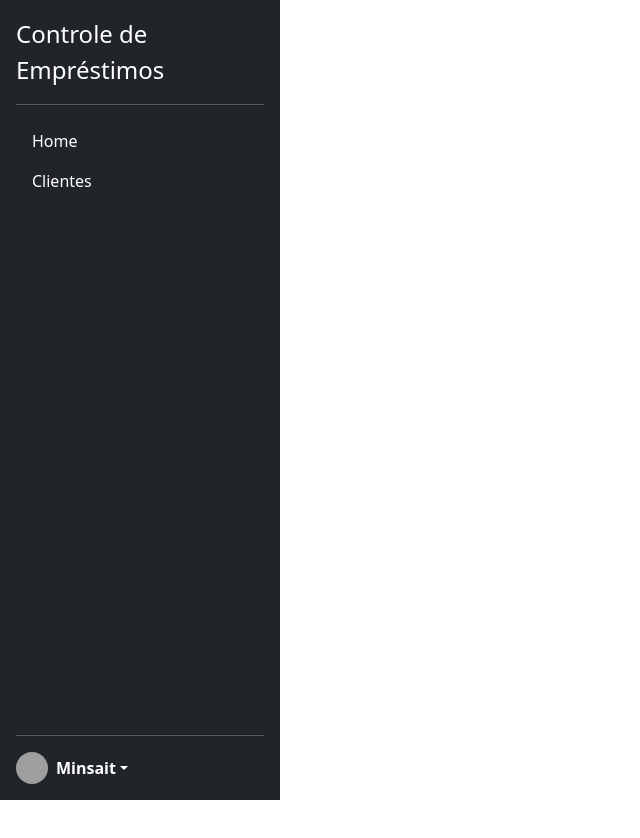
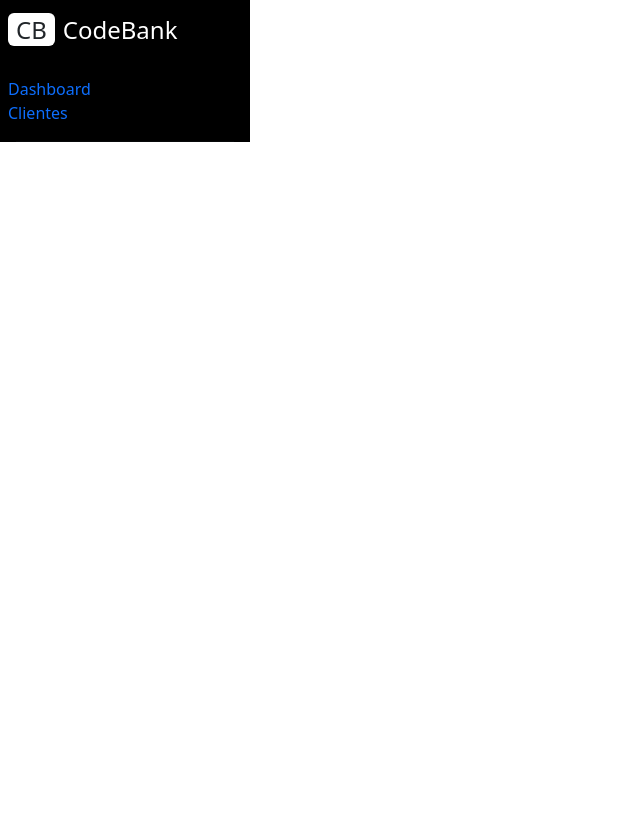
Before and after one commit to hideakifukami/emprestimo-api-front-end, an Angular app: page / in a window 1280 px wide. Shown: the top 838 px of the page, without its empty margins (0-640 px from the left). Before the commit the page ends 800 px from the top, so only its background shows below. Built offline with nearby package versions, Linux system fonts and the light colour scheme; grey boxes are pictures that could not be loaded.

Commit message:
sidebar component

```diff
--- a/package.json
+++ b/package.json
@@ -18,7 +18,11 @@
     "@angular/platform-browser": "^15.2.0",
     "@angular/platform-browser-dynamic": "^15.2.0",
     "@angular/router": "^15.2.0",
+    "@fortawesome/angular-fontawesome": "^0.12.1",
+    "@fortawesome/fontawesome-svg-core": "^6.4.0",
+    "@fortawesome/free-solid-svg-icons": "^6.4.0",
     "bootstrap": "^5.2.3",
+    "fontawesome": "^5.6.3",
     "rxjs": "~7.8.0",
     "sweetalert2": "^11.7.3",
     "tslib": "^2.3.0",
--- a/src/app/app.component.html
+++ b/src/app/app.component.html
@@ -1,5 +1,5 @@
 <main>
-  <app-navbar></app-navbar>
+  <app-sidebar></app-sidebar>
   <div class="container-fluid">
     <div class="row">
       <div class="col">
--- a/src/app/app.module.ts
+++ b/src/app/app.module.ts
@@ -1,6 +1,5 @@
 import { NgModule } from '@angular/core';
 import { BrowserModule } from '@angular/platform-browser';
-
 import { AppRoutingModule } from './app-routing.module';
 import { AppComponent } from './app.component';
 import { NavbarComponent } from './components/navbar/navbar.component';
@@ -10,6 +9,7 @@ import { CadastrarAtualizarClientesComponent } from './pages/cadastrar-atualizar
 import { HttpClientModule } from '@angular/common/http';
 import { ReactiveFormsModule } from '@angular/forms';
 import { SidebarComponent } from './components/sidebar/sidebar.component';
+import { FontAwesomeModule } from '@fortawesome/angular-fontawesome';
 
 @NgModule({
   declarations: [
@@ -22,6 +22,7 @@ import { SidebarComponent } from './components/sidebar/sidebar.component';
   ],
   imports: [
     BrowserModule,
+    FontAwesomeModule,
     AppRoutingModule,
     HttpClientModule,
     ReactiveFormsModule
--- a/src/app/components/sidebar/sidebar.component.css
+++ b/src/app/components/sidebar/sidebar.component.css
@@ -0,0 +1,13 @@
+#side_nav {
+  background: #000;
+  width: 250px;
+}
+
+.content {
+  min-height: 100vh;
+  width: 100%;
+}
+
+hr.h-color {
+  background: #eee;
+}
--- a/src/app/components/sidebar/sidebar.component.html
+++ b/src/app/components/sidebar/sidebar.component.html
@@ -1 +1,21 @@
-<p>sidebar works!</p>
+<div class="main-container d flex">
+  <div class="sidebar" id="side_nav">
+
+    <div class="header-box px-2 pt-3 pb-4">
+      <h1 class="fs-4"><span class="bg-white text-dark rounded shadow px-2 me-2">CB</span><span class="text-white">CodeBank</span></h1>
+      <button class="btn d-md-none d-block close-btn px-1 py-o text-white"><fa-icon [icon]="faBars" class="fal fa-stream"></fa-icon></button>
+    </div>
+
+    <ul class="list-unstyled px-2">
+      <li>
+        <a href="#" class="text-decoration-none">Dashboard</a>
+      </li>
+      <li>
+        <a href="#" class="text-decoration-none">Clientes</a>
+      </li>
+    </ul>
+    <hr class="h-color mx-3">
+  </div>
+  <div class="content">
+  </div>
+</div>
--- a/src/app/components/sidebar/sidebar.component.ts
+++ b/src/app/components/sidebar/sidebar.component.ts
@@ -1,4 +1,5 @@
 import { Component } from '@angular/core';
+import { faBars } from '@fortawesome/free-solid-svg-icons';
 
 @Component({
   selector: 'app-sidebar',
@@ -6,5 +7,5 @@ import { Component } from '@angular/core';
   styleUrls: ['./sidebar.component.css']
 })
 export class SidebarComponent {
-
+  faBars = faBars;
 }
```
Also changed, not shown: 1 other file (tests, documents, lock files or other folders).
